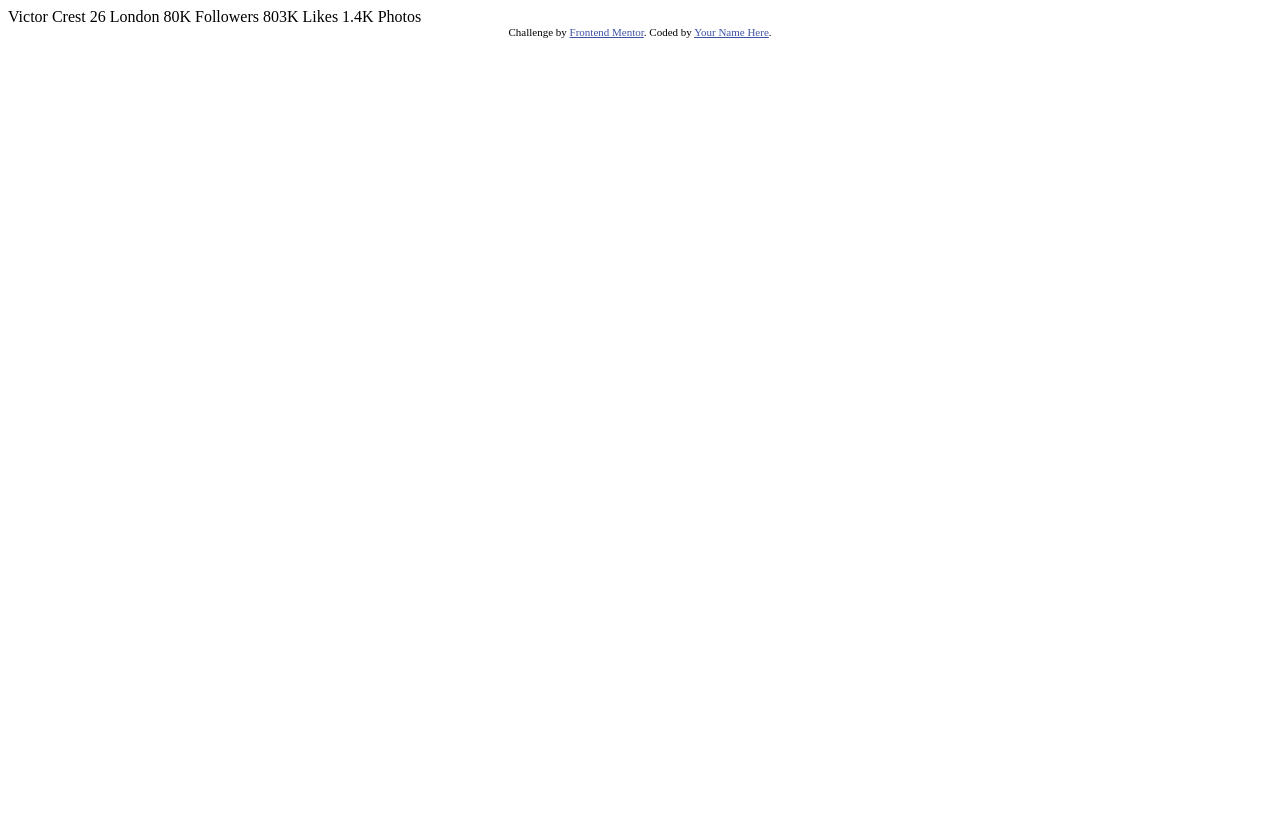
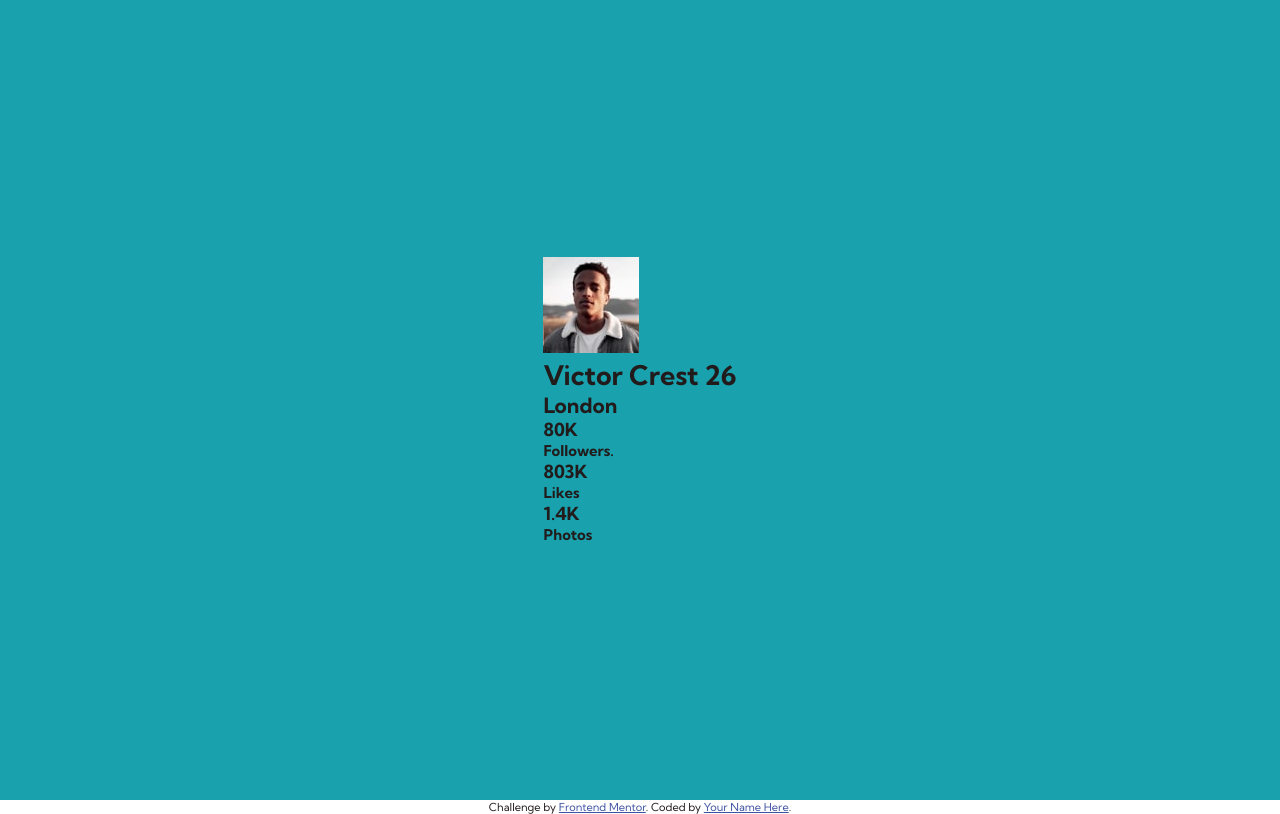
Before and after one commit to angelbaezsa/cardComponent, a plain HTML site: page index.html in a window 1280 px wide. Drawn offline with Linux system fonts and the light colour scheme; files that its build step writes are made by us from their sources.

Commit message:
CSS added

```diff
--- a/CSS/styles.css
+++ b/CSS/styles.css
@@ -1,3 +1,28 @@
+   :root{
+       font-size: 18px;
+   }
 
-    .attribution { font-size: 11px; text-align: center; }
+   *{
+        margin: 0;
+        padding: 0;
+        box-sizing: border-box;
+    }
+
+    body{
+        font-family: 'Kumbh Sans';
+        color: hsl(0, 11%, 12%);
+    }
+
+    section{
+        background-color: hsl(185, 75%, 39%);
+        height: 100vh;
+        display: flex;
+        justify-content: center;
+        align-items: center;
+        position: relative;
+
+    }
+
+
+   .attribution { font-size: 11px; text-align: center; }
     .attribution a { color: hsl(228, 45%, 44%); }
--- a/index.html
+++ b/index.html
@@ -7,27 +7,49 @@
   <!-- displays site properly based on user's device -->
 
   <link rel="icon" type="image/png" sizes="32x32" href="./images/favicon-32x32.png">
+  <title>Frontend Mentor | Profile card component</title>
 
-  <title>Frontend Mentor | Profile card component</title>
+  <!-- CSS -->
+  <link rel="stylesheet" href="CSS/styles.css">
+
+  <!-- fonts -->
   <link rel="stylesheet" href="/profile-card-component-main/CSS/styles.css">
+  <link rel="preconnect" href="https://fonts.googleapis.com">
+  <link rel="preconnect" href="https://fonts.gstatic.com" crossorigin>
+  <link href="https://fonts.googleapis.com/css2?family=Kumbh+Sans:wght@400;700&display=swap" rel="stylesheet">
 </head>
 
 <body>
-  <container class="Card-space">
 
-    Victor Crest
-    26
-    London
-
-    80K
-    Followers
-
-    803K
-    Likes
-
-    1.4K
-    Photos
-  </container>
+  <section class="main">
+    <div class="card">
+      <div class="card-header"></div>
+      <div class="card-body">
+        <div class="img-holder">
+          <img src="images/image-victor.jpg" alt="">
+          <h2 class="h2 name-age">
+            Victor Crest
+            <span class="age">26</span>
+          </h2>
+          <h3 class="city">London</h3>
+        </div>
+      </div>
+      <div class="card-footer">
+        <div class="item">
+          <h4 class="value">80K</h4>
+          <h5 class="meta">Followers.</h5>
+        </div>
+        <div class="item">
+          <h4 class="value">803K</h4>
+          <h5 class="meta">Likes</h5>
+        </div>
+        <div class="item">
+          <h4 class="value">1.4K</h4>
+          <h5 class="meta">Photos</h5>
+        </div>
+      </div>
+    </div>
+  </section>
 
   <div class="attribution">
     Challenge by <a href="https://www.frontendmentor.io?ref=challenge" target="_blank">Frontend Mentor</a>.
```
